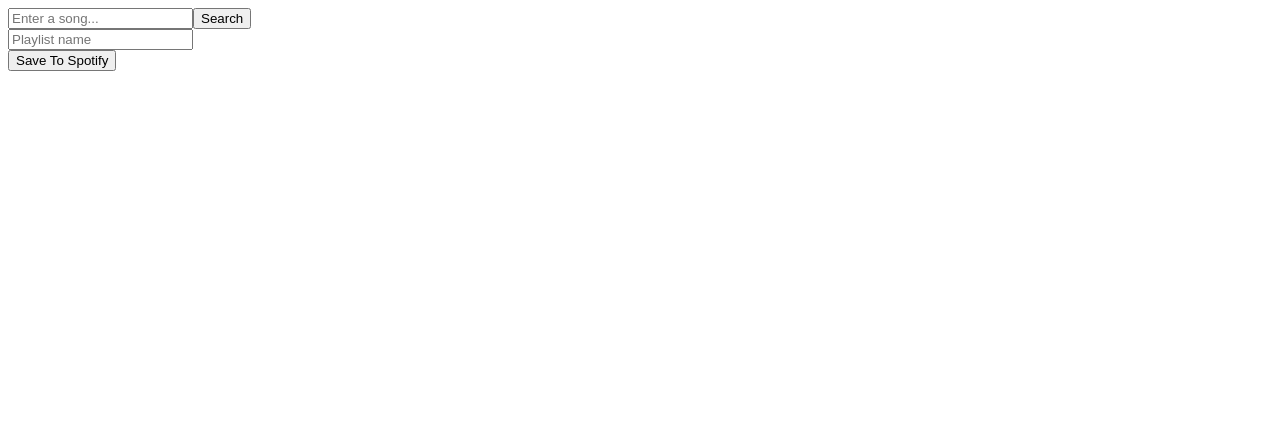
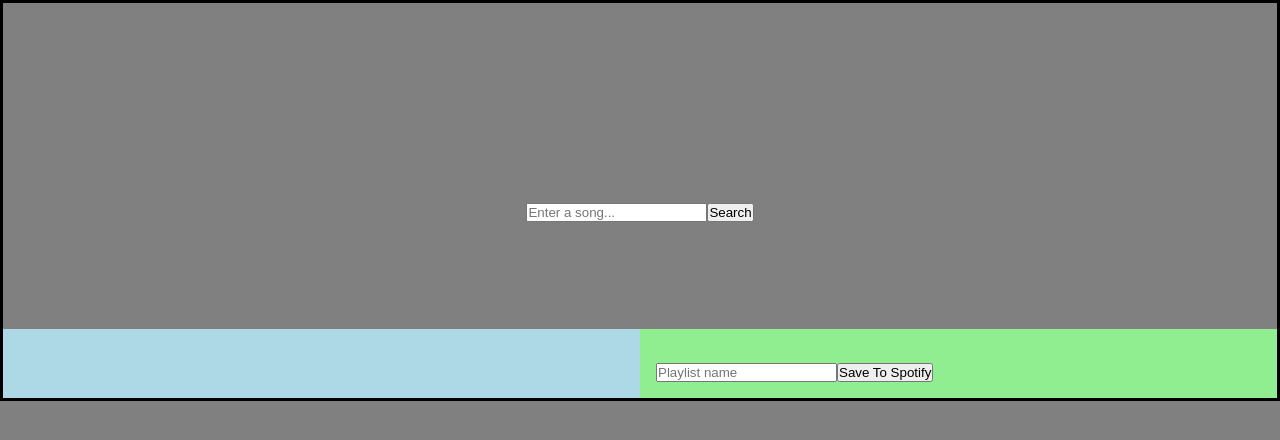
Before and after one commit to ElijahInamarga/jammy, a React (Create React App) app: page / in a window 1280 px wide. Shown: the top 440 px of the page. Built offline with nearby package versions, Linux system fonts and the light colour scheme.

Commit message:
Implemented basic css structure

```diff
--- a/src/components/App/App.jsx
+++ b/src/components/App/App.jsx
@@ -3,6 +3,7 @@ import SearchResults from '../SearchResults/SearchResults.jsx';
 import Playlist from '../Playlist/Playlist.jsx';
 import SearchBar from '../SearchBar/SearchBar.jsx';
 import { Spotify } from '../../util/Spotify.js';
+import styles from './App.module.css';
 
 export default function App() {
     const [searchResults, setSearchResults] = useState([]);
@@ -43,12 +44,16 @@ export default function App() {
 
 
     return (
-        <>
-            <SearchBar search={search}/>
+        <div className={styles.wrapper}>
+            <SearchBar className={styles.search} search={search}/>
+            <div className={styles.wrapper2}>
+                <div className={styles.results}>
                     <SearchResults
                         searchResults={searchResults}
                         addToPlaylist={addToPlaylist}
                     />
+                </div>
+                <div className={styles.playlist}>
                     <Playlist
                         playlistName={playlistName}
                         playlistTracks={playlistTracks}
@@ -56,6 +61,8 @@ export default function App() {
                         onChangePlaylistName={onChangePlaylistName}
                         savePlaylist={savePlaylist}
                     />
-        </>
+                </div>
+            </div>
+        </div>
     );
 }
--- /dev/null
+++ b/src/components/App/App.module.css
@@ -0,0 +1,22 @@
+.wrapper {
+    text-align: center;
+    display: flexbox;
+}
+
+.wrapper2 {
+    display: flex;
+}
+
+.results {
+    width: 50%;
+    text-align: left;
+    background-color: lightblue;
+    padding: 1em;
+}
+
+.playlist {
+    width: 50%;
+    text-align: left;
+    background-color: lightgreen;
+    padding: 1em;
+}
--- a/src/components/Playlist/Playlist.jsx
+++ b/src/components/Playlist/Playlist.jsx
@@ -10,13 +10,13 @@ export default function Playlist(props) {
                 placeholder="Playlist name"
                 value={props.playlistName}
             />
+            <button onClick={props.savePlaylist}>Save To Spotify</button>
             <Tracklist
                 searchResults={props.playlistTracks}
                 inPlaylist={true}
                 removeFromPlaylist={props.removeFromPlaylist}
             />
             <br />
-            <button onClick={props.savePlaylist}>Save To Spotify</button>
         </>
     );
 }
--- a/src/components/SearchBar/SearchBar.jsx
+++ b/src/components/SearchBar/SearchBar.jsx
@@ -1,4 +1,5 @@
 import { useState } from 'react';
+import styles from './SearchBar.module.css';
 
 export default function SearchBar(props) {
     const [input, setInput] = useState('');
@@ -19,6 +20,7 @@ export default function SearchBar(props) {
                 placeholder="Enter a song..."
                 value={input}
                 onChange={handleChange}
+                className={styles.search}
             />
             <button onClick={searchInput}>Search</button>
         </>
--- /dev/null
+++ b/src/components/SearchBar/SearchBar.module.css
@@ -0,0 +1,4 @@
+.search {
+    margin-top: 15em;
+    margin-bottom: 8em;
+}
--- a/src/components/Track/Track.jsx
+++ b/src/components/Track/Track.jsx
@@ -1,21 +1,21 @@
+import styles from './Track.module.css';
+
 export default function Track(props) {
     function renderAddOrDel() {
         if(props.inPlaylist) {
-            return <button onClick={() => props.removeFromPlaylist(props.track)}>-</button>
+            return <button className={styles.button} onClick={() => props.removeFromPlaylist(props.track)}>-</button>
         } else {
-            return <button onClick={() => props.addToPlaylist(props.track)}>+</button>
+            return <button className={styles.button} onClick={() => props.addToPlaylist(props.track)}>+</button>
         }
     }
 
-    function passTrack() {
-        props.addToPlaylist(props.track);
-    }
-
     return (
-        <>
-            <h3>{props.track.name}</h3>
-            <p>{props.track.artist} | {props.track.album}</p>
+        <div className={styles.wrapper}>
+            <div className={styles.tracks}>
+                <h3>{props.track.name}</h3>
+                <p>{props.track.artist} | {props.track.album}</p>
+            </div>
             {renderAddOrDel()}
-        </>
+        </div>
     );
 }
--- /dev/null
+++ b/src/components/Track/Track.module.css
@@ -0,0 +1,29 @@
+.wrapper {
+    display: flex;
+    justify-content: space-between;
+    padding: 0.5em;
+}
+
+.button {
+    height: 2em;
+    width: 2em;
+    margin: 1em;
+    font-size: 1em;
+    border-radius: 1em;
+    font-weight: 900;
+    margin: 1em;
+}
+
+.tracks {
+    padding-top: 0.6em;
+    max-width: 20em;
+}
+
+.wrapper:hover {
+    background-color: white;
+}
+
+.button:hover {
+    background-color: rgba(0, 0, 0, 0.726);
+    color: white;
+}
--- /dev/null
+++ b/src/index.css
@@ -0,0 +1,15 @@
+* {
+    padding: 0;
+    margin: 0;
+}
+
+body {
+    background-color: gray;
+    display: flex;
+}
+
+#display {
+    border: solid black;
+    width: 80em;
+    margin: 0 auto;
+}
--- a/src/index.js
+++ b/src/index.js
@@ -1,5 +1,6 @@
 import React from 'react';
 import ReactDOM from 'react-dom/client';
 import App from './components/App/App.jsx';
+import './index.css';
 
 ReactDOM.createRoot(document.getElementById('display')).render(<App />);
```
Also changed, not shown: src/components/Playlist/Playlist.module.css (added). Lines whose indentation alone changed are shown as unchanged.
